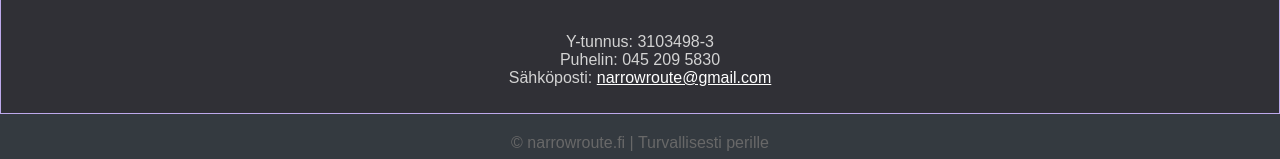
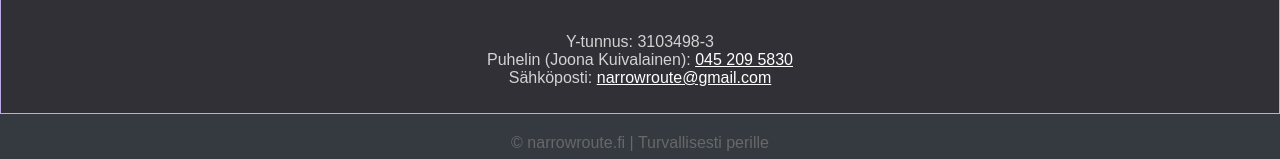
Before and after one commit to ottomanni/narrowroute, a plain HTML site: page yrityksille.html in a window 1280 px wide. Shown: the part 841-1000 px from the top of the page. Drawn offline with Linux system fonts and the light colour scheme.

Commit message:
Update yrityksille.html

```diff
--- a/yrityksille.html
+++ b/yrityksille.html
@@ -38,7 +38,7 @@
         <br>
         <ol>
             <li>Y-tunnus: 3103498-3</li>
-            <li>Puhelin: 045 209 5830</li>
+            <li>Puhelin (Joona Kuivalainen): <a href="tel:045 209 5830" style="color:white">045 209 5830</a></li>
             <li>Sähköposti: <a href="mailto:narrowroute@gmail.com" style="color:white">narrowroute@gmail.com</a></li>
         </ol>
     </div>
```
